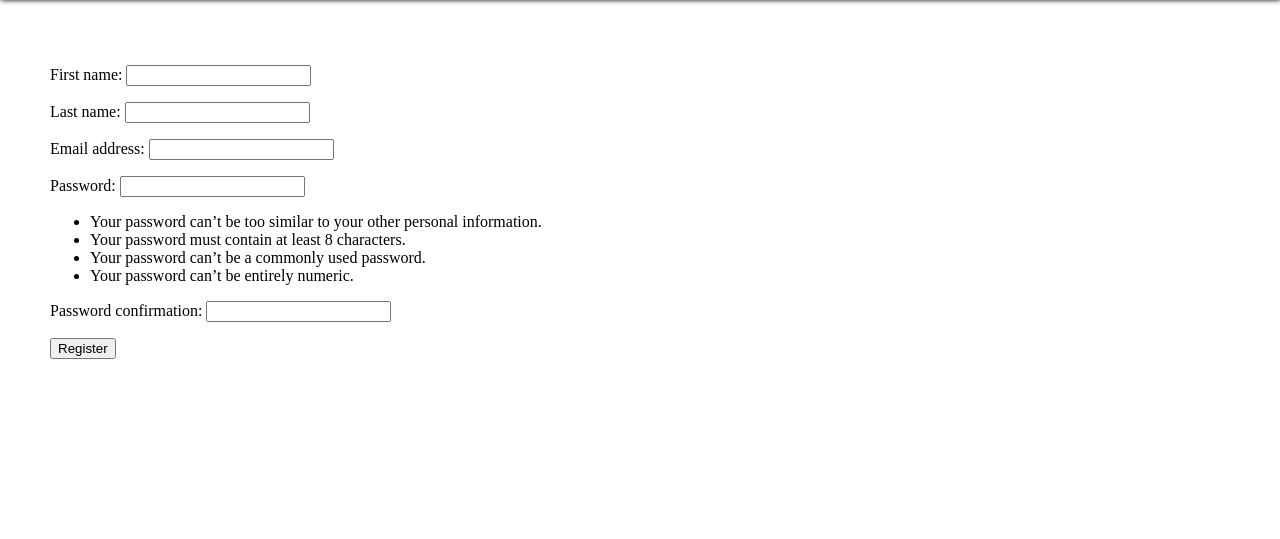
After one commit to cavblk/pub-net, a Django app: page /users/register/ in a window 1280 px wide. The commit adds this page. Shown: the part 261-800 px from the top of the page. Run offline with Django 3.2, Linux system fonts and the light colour scheme; some libraries are stand-ins or nearby versions.

Commit message:
.env, forms & email system.

```diff
--- a/static/css/main.css
+++ b/static/css/main.css
@@ -66,6 +66,10 @@ html, body {
     text-decoration: none;
 }
 
+.page-wrapper .header-wrapper .header-content .user-data a#register-link {
+    margin-left: 20px;
+}
+
 .page-wrapper .header-wrapper .header-content .menu li:hover {
     border-bottom: 1px solid #fff;
 }
--- a/templates/base.html
+++ b/templates/base.html
@@ -28,6 +28,7 @@
                             {% include 'auth_user_menu.html' %}
                         {% else %}
                             <a href="{% url 'users:login' %}">Login</a>
+                            <a id="register-link" href="{% url 'users:register' %}">Register</a>
                         {% endif %}
                     </div>
                 </div>
--- /dev/null
+++ b/users/forms.py
@@ -0,0 +1,123 @@
+from django import forms
+from django.contrib.auth.password_validation import validate_password, password_validators_help_text_html
+from django.contrib.auth.forms import UserCreationForm
+from django.contrib.auth import get_user_model
+
+AuthUser = get_user_model()
+
+
+# class RegisterForm(forms.Form):
+#     first_name = forms.CharField(label='First name', max_length=255, required=True)
+#     last_name = forms.CharField(label='Last name', max_length=255, required=True)
+#     email = forms.EmailField(label='Email', max_length=255, required=True)
+#     password = forms.CharField(
+#         label='Password',
+#         widget=forms.PasswordInput,
+#         required=True,
+#         help_text=password_validators_help_text_html()
+#     )
+#     password_confirmation = forms.CharField(label='Password confirmation', widget=forms.PasswordInput, required=True)
+#
+#     def clean_email(self):
+#         email = self.cleaned_data.get('email')
+#
+#         try:
+#             AuthUser.objects.get(email=email)
+#         except AuthUser.DoesNotExist:
+#             return email
+#         else:
+#             raise forms.ValidationError('Email already taken.')
+#
+#     def clean_password(self):
+#         first_name = self.cleaned_data.get('first_name')
+#         last_name = self.cleaned_data.get('last_name')
+#         email = self.cleaned_data.get('email')
+#         password = self.cleaned_data.get('password')
+#
+#         user = AuthUser(
+#             first_name=first_name,
+#             last_name=last_name,
+#             email=email,
+#         )
+#
+#         validate_password(password, user)
+#
+#         return password
+#
+#     def clean_password_confirmation(self):
+#         password = self.cleaned_data.get('password')
+#         password_confirmation = self.cleaned_data.get('password_confirmation')
+#
+#         if password_confirmation != password:
+#             raise forms.ValidationError('Password confirmation mismatch.')
+#
+#         return password_confirmation
+#
+#     def save(self):
+#         first_name = self.cleaned_data.get('first_name')
+#         last_name = self.cleaned_data.get('last_name')
+#         email = self.cleaned_data.get('email')
+#         password = self.cleaned_data.get('password')
+#
+#         user = AuthUser.objects.create_user(
+#             username=email,
+#             first_name=first_name,
+#             last_name=last_name,
+#             email=email,
+#             password=password,
+#         )
+#
+#         return user
+
+# Check django.contrib.auth.forms.UserCreationForm
+class RegisterForm(forms.ModelForm):
+    class Meta:
+        model = AuthUser
+        fields = ['first_name', 'last_name', 'email']
+
+    password = forms.CharField(
+        label='Password',
+        widget=forms.PasswordInput,
+        required=True,
+        help_text=password_validators_help_text_html(),
+    )
+
+    password_confirmation = forms.CharField(
+        label='Password confirmation',
+        widget=forms.PasswordInput,
+        required=True,
+    )
+
+    def clean_password(self):
+        first_name = self.cleaned_data.get('first_name')
+        last_name = self.cleaned_data.get('last_name')
+        email = self.cleaned_data.get('email')
+        password = self.cleaned_data.get('password')
+
+        user = AuthUser(
+            first_name=first_name,
+            last_name=last_name,
+            email=email,
+        )
+
+        validate_password(password, user)
+
+        return password
+
+    def clean_password_confirmation(self):
+        password = self.cleaned_data.get('password')
+        password_confirmation = self.cleaned_data.get('password_confirmation')
+
+        if password_confirmation != password:
+            raise forms.ValidationError('Password confirmation mismatch.')
+
+        return password_confirmation
+
+    def save(self, commit=True):
+        email = self.cleaned_data['email']
+        password = self.cleaned_data['password']
+
+        self.instance.username = email
+        self.instance.set_password(password)
+
+        return super().save(commit)
--- /dev/null
+++ b/users/templates/users/emails/register.html
@@ -0,0 +1,5 @@
+<div style="padding: 20px; background-color: rgba(0, 0, 255, 0.7); color: white;">
+    <p>Hey {{ first_name }} {{ last_name }}</p>
+    <p>Welcome to our platform. <a href="{{ login_url }}">Go to login page</a> in order to access our content.</p>
+    <p>Have a great day!</p>
+</div>
--- /dev/null
+++ b/users/templates/users/register.html
@@ -0,0 +1,9 @@
+{% extends "base.html" %}
+
+{% block content %}
+    <form method="post" action="{% url 'users:register' %}">
+        {% csrf_token %}
+        {{ form.as_p }}
+        <input type="submit" value="Register" />
+    </form>
+{% endblock %}
--- a/users/urls.py
+++ b/users/urls.py
@@ -1,9 +1,11 @@
 from django.urls import path, include
 from django.contrib.auth import views as auth_views
+from users.views import register_view
 
 app_name = 'users'
 
 urlpatterns = [
     path('login/', auth_views.LoginView.as_view(template_name='users/login.html')),
     path('', include('django.contrib.auth.urls')),
+    path('register/', register_view, name='register'),
 ]
--- a/users/views.py
+++ b/users/views.py
@@ -1,3 +1,20 @@
-from django.shortcuts import render
+from django.shortcuts import render, redirect, reverse
+from users.forms import RegisterForm
+from users.emails import send_register_email
+
 
 # Create your views here.
+def register_view(request):
+    if request.method == 'GET':
+        form = RegisterForm()
+    else:  # consider this is POST method only
+        form = RegisterForm(request.POST)
+
+        if form.is_valid():
+            user = form.save()
+            send_register_email(user)
+            return redirect(reverse('users:login'))
+
+    return render(request, 'users/register.html', {
+        'form': form
+    })
```
Also changed, not shown: nt_pizza_django/settings.py (+7 -0 lines), users/emails.py (added, +22 -0 lines).
